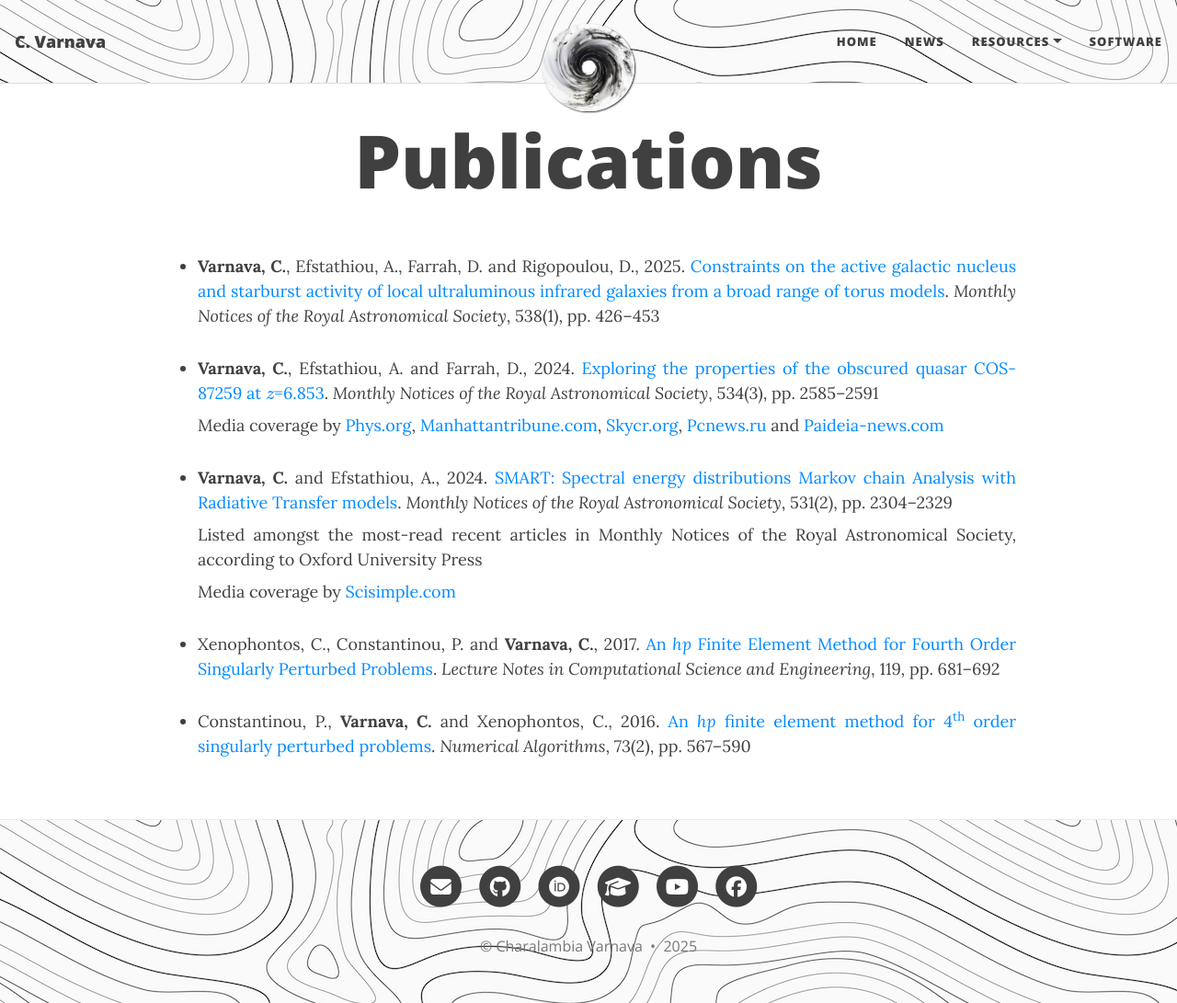
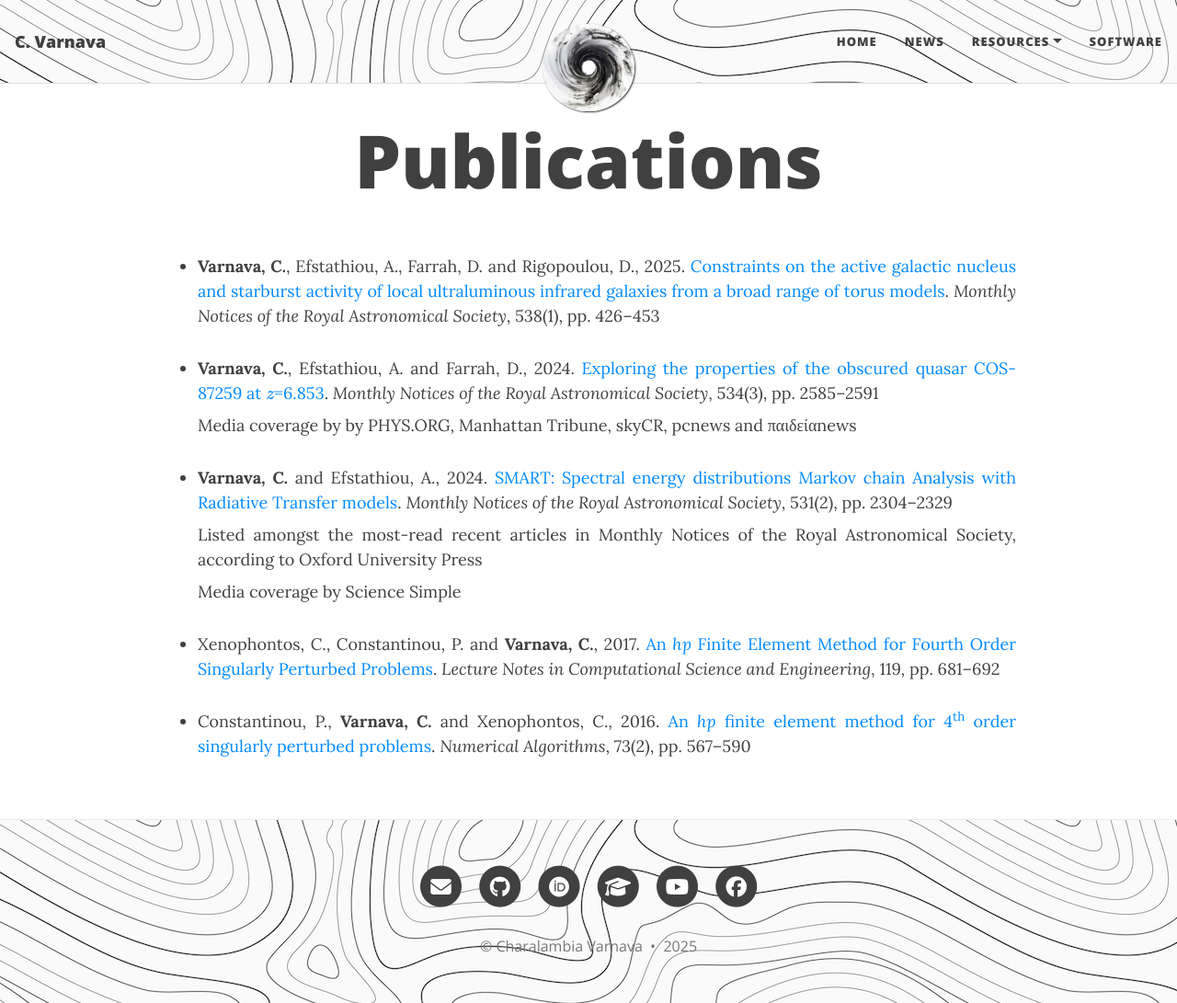
Before and after one commit to ch-var/ch-var.github.io, a Jekyll site: the page built from publications.html, in a window 1280 px wide and 1091 px high. Shown: the whole window at 92% size. Built offline with Jekyll 4.4.1, drawn with Linux system fonts in a browser that asks for light colours; formulas are drawn with MathJax 3.

Commit message:
Update publications.html

```diff
--- a/publications.html
+++ b/publications.html
@@ -26,11 +26,11 @@ mathjax: true
 <li class="responsive-margin"><b>Varnava, C.</b>, Efstathiou, A., Farrah, D. and Rigopoulou, D., 2025. <a href="https://doi.org/10.1093/mnras/staf319">Constraints on the active galactic nucleus and starburst activity of local ultraluminous infrared galaxies from a broad range of torus models</a>. <i>Monthly Notices of the Royal Astronomical Society</i>, 538(1), pp. 426–453</li>
 <p></p>
 <li class="responsive-margin" style="margin-bottom: 8px;"><b>Varnava, C.</b>, Efstathiou, A. and Farrah, D., 2024. <a href="https://doi.org/10.1093/mnras/stae2221">Exploring the properties of the obscured quasar COS-87259 at \(z\)=6.853</a>. <i>Monthly Notices of the Royal Astronomical Society</i>, 534(3), pp. 2585–2591</li>
-<p align='justify' class="responsive-margin" style="margin-top: 0px;">Media coverage by <a href="https://phys.org/news/2024-10-astronomers-explore-properties-obscured-hyperluminous.html">Phys.org</a>, <a href="https://manhattantribune.com/astronomers-explore-the-properties-of-a-dark-hyperluminous-quasar/">Manhattantribune.com</a>, <a href="https://skycr.org/2024/10/21/exploran-las-propiedades-de-un-cuasar-hiperluminoso-oscurecido/">Skycr.org</a>, <a href="https://pcnews.ru/news/astronomy_obnaruzili_sverhmassivnuu_cernuu_dyru_v_centre_galaktiki_cos_87259-1530160.html#gsc.tab=0">Pcnews.ru</a> and <a href="https://paideia-news.com/panepistimio-frederick/2024/11/11/ereynitria-toy-eyropaikoy-panepistimioy-meleta-ena-protogono-yperfoteino-kbazar">Paideia-news.com</a></p>
+<p align='justify' class="responsive-margin" style="margin-top: 0px;">Media coverage by by PHYS.ORG, Manhattan Tribune, skyCR, pcnews and παιδείαnews</p>
 <p></p>
 <li class="responsive-margin" style="margin-bottom: 8px;"><b>Varnava, C.</b> and Efstathiou, A., 2024. <a href="https://doi.org/10.1093/mnras/stae1141">SMART: Spectral energy distributions Markov chain Analysis with Radiative Transfer models</a>. <i>Monthly Notices of the Royal Astronomical Society</i>, 531(2), pp. 2304–2329</li>
 <p align='justify' class="responsive-margin" style="margin-top: 0px; margin-bottom: 8px;">Listed amongst the most-read recent articles in Monthly Notices of the Royal Astronomical Society, according to Oxford University Press</a></p>
-<p align='justify' class="responsive-margin" style="margin-top: 0px;">Media coverage by <a href="https://scisimple.com/en/articles/2025-07-27-introducing-smart-a-new-tool-for-galaxy-analysis--akg507q">Scisimple.com</a></p>
+<p align='justify' class="responsive-margin" style="margin-top: 0px;">Media coverage by Science Simple</p>
 <p></p>
 <li class="responsive-margin">Xenophontos, C., Constantinou, P. and <b>Varnava, C.</b>, 2017. <a href="https://doi.org/10.1007/978-3-319-65870-4_49">An <i>hp</i> Finite Element Method for Fourth Order Singularly Perturbed Problems</a>. <i>Lecture Notes in Computational Science and Engineering</i>, 119, pp. 681–692</li>
 <p></p>
```
